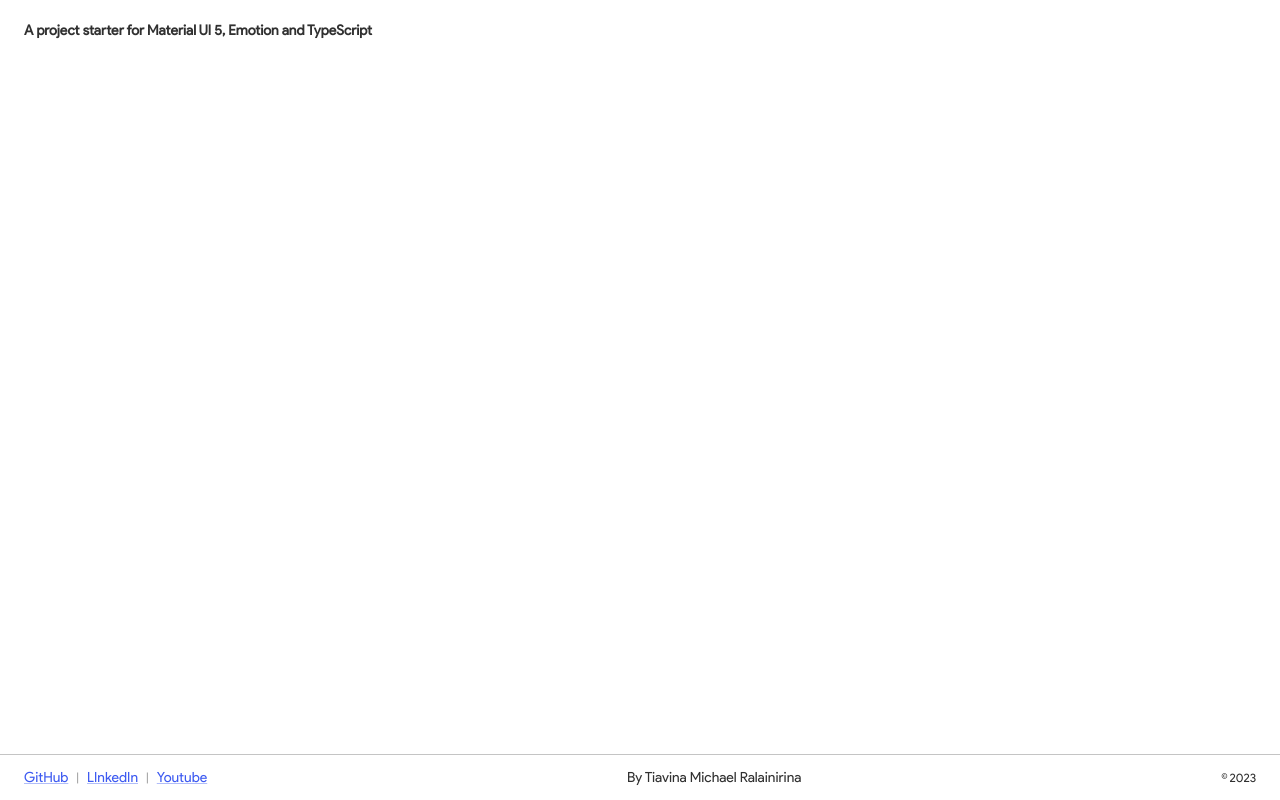
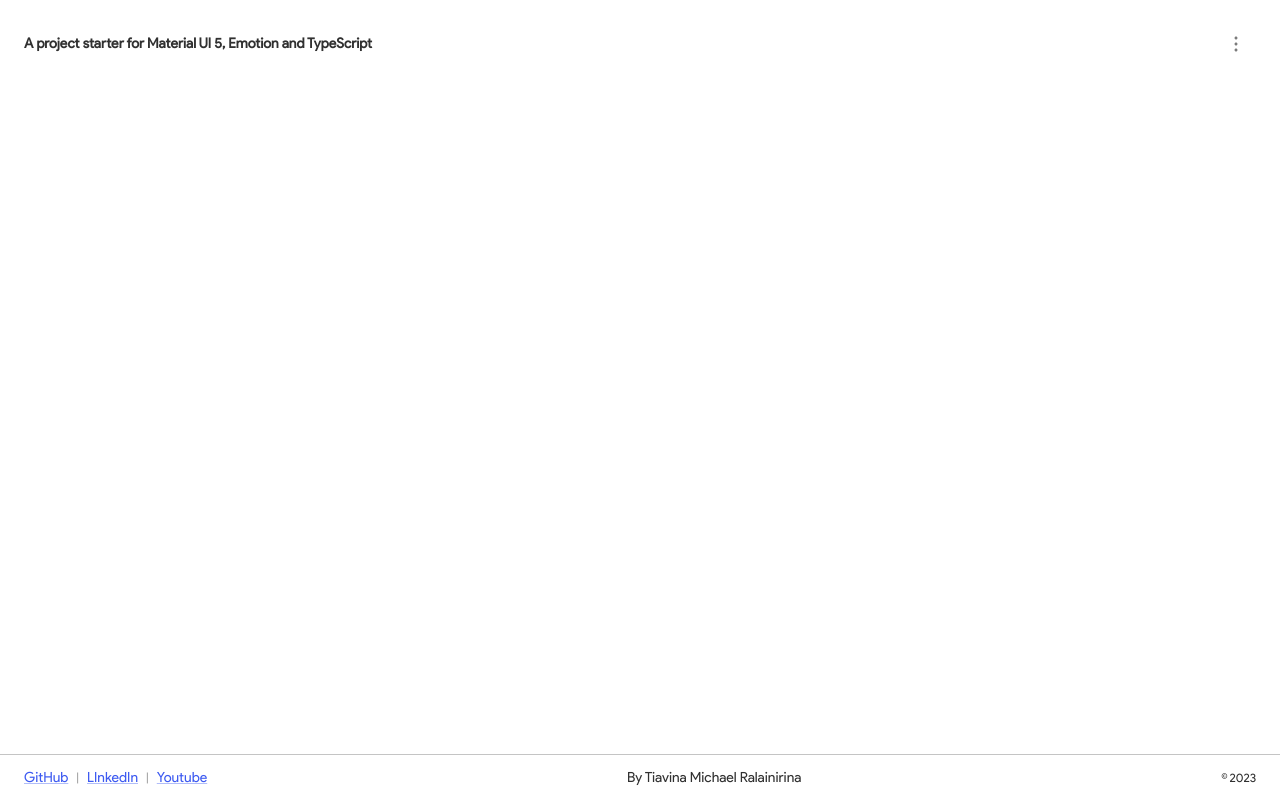
Before and after one commit to tiavina-mika/actions-menu, a React (Create React App) app: page / in a window 1280 px wide. Built offline with nearby package versions, Linux system fonts and the light colour scheme.

Commit message:
add menus

```diff
--- /dev/null
+++ b/src/containers/ActionsModal.tsx
@@ -0,0 +1,80 @@
+/** @jsxRuntime classic /
+/* @jsx jsx */
+/** @jsxImportSource @emotion/react */
+import { IconButton, Menu, MenuItem, alpha } from "@mui/material";
+import { Theme } from "@emotion/react";
+import { MouseEvent, useState } from "react";
+
+const classes = {
+  menu: (theme: Theme) => ({
+    "& .MuiPaper-root": {
+      borderRadius: 6,
+      marginTop: theme.spacing(1),
+      minWidth: 180,
+      color:
+        theme.palette.mode === "light"
+          ? "rgb(55, 65, 81)"
+          : theme.palette.grey[300],
+      boxShadow:
+        "rgb(255, 255, 255) 0px 0px 0px 0px, rgba(0, 0, 0, 0.05) 0px 0px 0px 1px, rgba(0, 0, 0, 0.1) 0px 10px 15px -3px, rgba(0, 0, 0, 0.05) 0px 4px 6px -2px",
+      "& .MuiMenu-list": {
+        padding: "4px 0"
+      },
+      "& .MuiMenuItem-root": {
+        "& .MuiSvgIcon-root": {
+          fontSize: 18,
+          color: theme.palette.text.secondary,
+          marginRight: theme.spacing(1.5)
+        },
+        "&:active": {
+          backgroundColor: alpha(
+            theme.palette.primary.main,
+            theme.palette.action.selectedOpacity
+          )
+        }
+      }
+    }
+  })
+};
+
+const ActionsModal = () => {
+  const [anchorEl, setAnchorEl] = useState<null | HTMLElement>(null);
+  const open = Boolean(anchorEl);
+
+  const handleClick = (event: MouseEvent<HTMLElement>) => {
+    setAnchorEl(event.currentTarget);
+  };
+  const handleClose = () => {
+    setAnchorEl(null);
+  };
+
+  return (
+    <div>
+      <IconButton
+        id="actions-menu"
+        aria-controls={open ? "actions-menu-control" : undefined}
+        aria-haspopup="true"
+        aria-expanded={open ? "true" : undefined}
+        onClick={handleClick}
+      >
+        <img alt="menus" src="/icons/more-vert.svg" />
+      </IconButton>
+      <Menu
+        id="actions-menu-control"
+        MenuListProps={{
+          "aria-labelledby": "actions-menu"
+        }}
+        anchorEl={anchorEl}
+        open={open}
+        onClose={handleClose}
+        css={classes.menu}
+      >
+        <MenuItem onClick={handleClose} disableRipple>
+          Edit name
+        </MenuItem>
+      </Menu>
+    </div>
+  );
+};
+
+export default ActionsModal;
--- a/src/containers/Home.tsx
+++ b/src/containers/Home.tsx
@@ -4,6 +4,7 @@
 import { Typography } from "@mui/material";
 import { LAYOUT_CONTENT_PADDING } from "../utils/constants";
 import Footer from "../components/Footer";
+import ActionsModal from "./ActionsModal";
 
 const classes = {
   root: {
@@ -17,10 +18,14 @@ const classes = {
 const Home = () => {
   return (
     <div className="flexColumn spaceBetween" css={classes.root}>
-      <div css={classes.content}>
+      <div
+        css={classes.content}
+        className="stretchSelf flexRow center spaceBetween"
+      >
         <Typography variant="h3">
           A project starter for Material UI 5, Emotion and TypeScript
         </Typography>
+        <ActionsModal />
       </div>
       <Footer />
     </div>
```
Also changed, not shown: public/fonts/more-vert.svg (added), public/icons/more-vert.svg (added).
